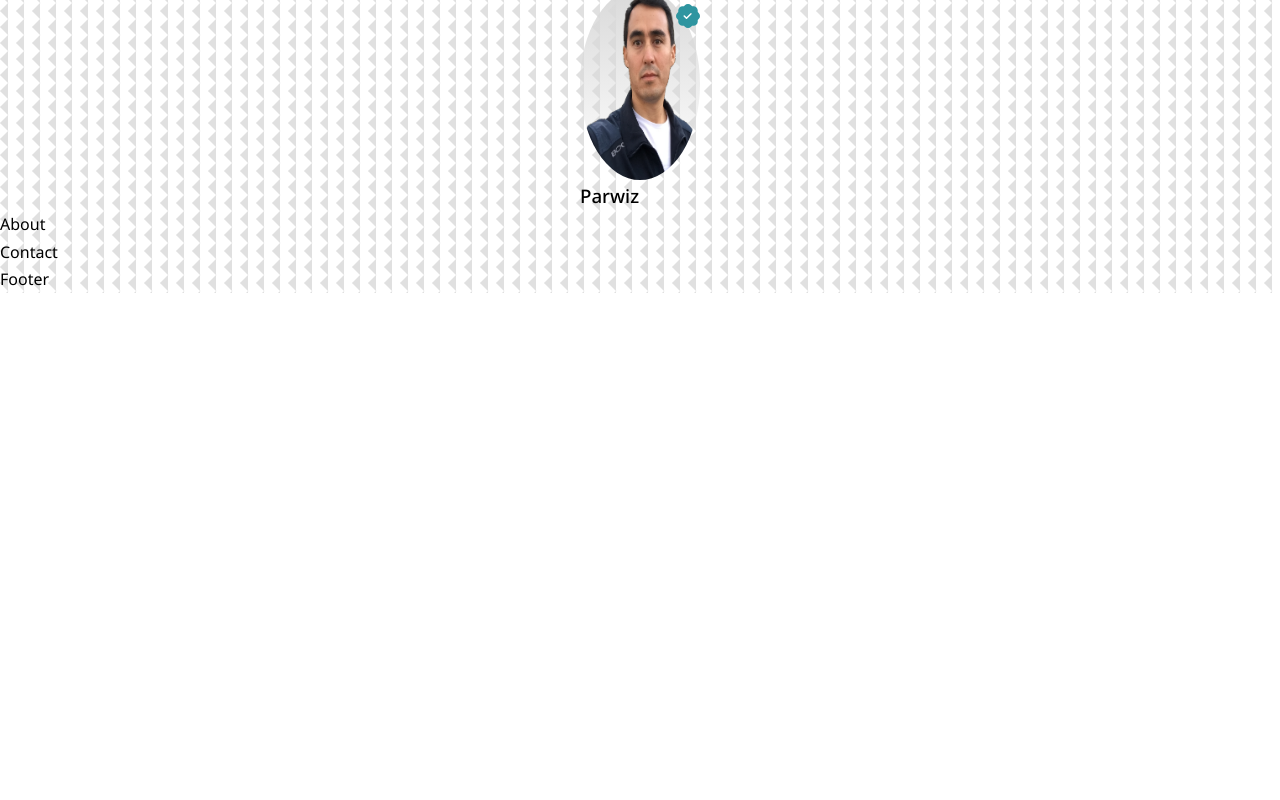
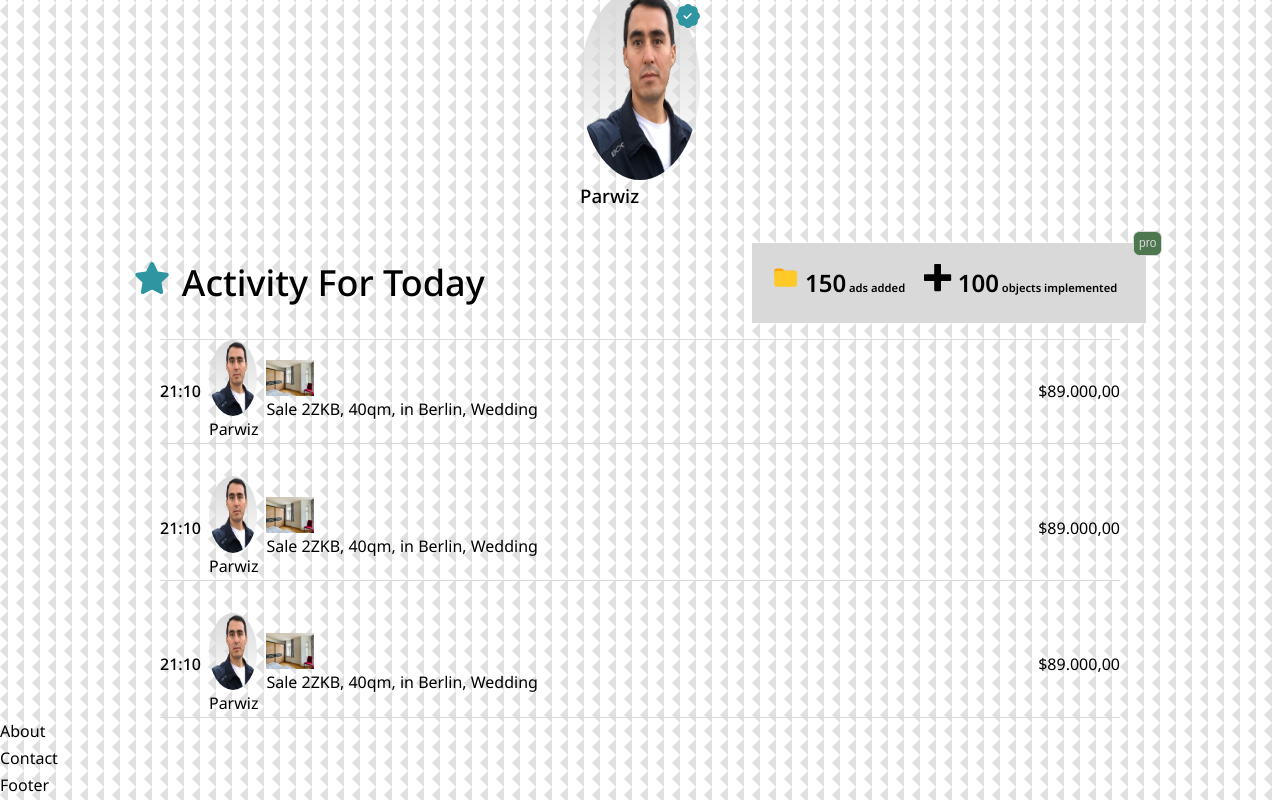
Before and after one commit to ashraftanin20/realtor-website, a React (Create React App) app: page / in a window 1280 px wide. Shown: the part 1021-1821 px from the top of the page. Before the commit the page ends 1314 px from the top, so only its background shows below. Built offline with nearby package versions, Linux system fonts and the light colour scheme.

Commit message:
implement top realtor frontend.

```diff
--- a/src/App.jsx
+++ b/src/App.jsx
@@ -5,13 +5,14 @@
 import { Header } from './components/header/Header';
 import { Realstate } from './components/realstate/Realstate';
 import { Realtor } from './components/realtor/Realtor';
-
+import { TopRealtors } from './components/topRealtors/TopRealtores';
 function App() {
   return (
     <>
         <Header />
         <Realstate />
         <Realtor />
+        <TopRealtors />
         <About />
         <Contact />
         <Footer />
--- /dev/null
+++ b/src/components/topRealtors/TopRealtores.jsx
@@ -0,0 +1,69 @@
+import React from 'react';
+import './top_realtors.css';
+import { FaStar } from 'react-icons/fa';
+import { FcFolder } from 'react-icons/fc';
+import { ImPlus } from 'react-icons/im';
+import { BsFillPatchCheckFill } from 'react-icons/bs';
+import topRealtors_image from '../../assets/realtor_image.png';
+import apartment_img from '../../assets/apartment2.jpg';
+
+export const TopRealtors = () => {
+  return (
+    <section id="topRealtors">
+        <div className="topRealtors__header">
+        <h2><i className="topRealtors__header-icon"><FaStar /></i>Activity For Today</h2>
+        <div className="summury">
+            <div className="summury__item">
+                <FcFolder className="activity_summury-icon"/> 150<small className='text__small'> ads added</small>
+            </div>
+            <div className="summury__item">
+                <ImPlus className="activity_summury-icon"/> 100<small className='text__small'> objects implemented</small>
+            </div>
+            <button type="button" className="btn btn-small">pro</button>
+        </div>
+
+        </div>
+      <div className="container topRealtors__container">
+            <div className="topRealtors__item">
+                <div className="topRealtors__item-details">
+                    <h4>21:10</h4>
+                    <div><img className="topRealtors__item-image realtor" src={topRealtors_image} alt="topRealtors"/>
+                    <p>Parwiz</p></div>
+                    <div><img className="topRealtors__item-image" src={apartment_img} alt="topRealtors"/>
+                    <p>Sale 2ZKB, 40qm, in Berlin, Wedding</p></div>
+                </div>
+                <div>
+                    $89.000,00
+                </div>
+            </div>
+            <div className="topRealtors__item">
+                <div className="topRealtors__item-details">
+                    <h4>21:10</h4>
+                    <div><img className="topRealtors__item-image realtor" src={topRealtors_image} alt="topRealtors"/>
+                    <p>Parwiz</p></div>
+                    <div><img className="topRealtors__item-image" src={apartment_img} alt="topRealtors"/>
+                    <p>Sale 2ZKB, 40qm, in Berlin, Wedding</p></div>
+
+                </div>
+                <div>
+                    $89.000,00
+                </div>
+            </div>
+            <div className="topRealtors__item">
+                <div className="topRealtors__item-details">
+                    <h4>21:10</h4>
+                    <div><img className="topRealtors__item-image realtor" src={topRealtors_image} alt="topRealtors"/>
+                    <p>Parwiz</p></div>
+                    <div><img className="topRealtors__item-image" src={apartment_img} alt="topRealtors"/>
+                    <p>Sale 2ZKB, 40qm, in Berlin, Wedding</p></div>
+                </div>
+                <div>
+                    $89.000,00
+                </div>
+            </div>
+        </div>
+
+
+    </section>
+  )
+}
--- /dev/null
+++ b/src/components/topRealtors/top_realtors.css
@@ -0,0 +1,105 @@
+#topRealtors {
+    margin-top: 2rem;
+}
+.topRealtors__header {
+    display: flex;
+    justify-content: space-around;
+    align-items: center;
+    font-weight: bolder;
+    font-size: 1.5rem;
+    margin-bottom: 1rem;
+}
+.topRealtors__header-icon {
+    color: var(--color-bg);
+    margin-right: 0.75rem;
+}
+.topRealtors__container {
+    display: flex;
+    gap: 2rem;
+    flex-wrap: wrap;
+}
+.topRealtors__container > div {
+    margin: 0 auto;
+}
+.summury {
+    display: flex;
+    justify-content: space-between;
+    flex-wrap: nowrap;
+    background: var(--color-primary);
+    padding: 1.2rem 0 1.2rem 0;
+}
+.summury__item {
+    padding-left: 1.2rem;
+    text-align: center;
+}
+
+.summury > .text__small {
+    position: relative;
+    top: 50%;
+    transform: translateY(-50%);
+}
+.activity_summury-icon {
+    font-size: 1.7rem;
+}
+.summury > button {
+    transform: translate(1rem, -2rem);
+}
+
+.topRealtors__item {
+    width: 100%;
+    display: flex;
+    justify-content: space-between;
+    align-items: center;
+    border-bottom: 1px solid var(--color-primary);
+    align-content: flex-start;
+}
+.topRealtors__item:first-child {
+    border-top: 1px solid var(--color-primary);
+}
+.topRealtors__item-details {
+    display: flex;
+    align-items: center;
+    gap: 0.5rem;
+}
+.topRealtors__item-image {
+    background: linear-gradient(var(--color-primary), transparent);
+    width: 3rem;
+    height: auto;
+    overflow: hidden;
+}
+.realtor {
+    border-radius: 50%;
+}
+@media screen and (max-width: 1024px) {
+    .topRealtors__header {
+        display: flex;
+        flex-direction: column;
+    }
+    .topRealtors__item {
+        flex-direction: column;
+        font-size: 0.9rem;
+    }
+
+}
+
+@media screen and (max-width: 760px) {
+    .topRealtors__header {
+        font-size: 0.9rem;
+    }
+    .summury {
+        flex-direction: column;
+        justify-content: center;
+        align-items: center;
+    }
+    .summury > button {
+        transform: translate(6rem, -6rem);
+    }
+    .topRealtors__item-details {
+        flex-direction: column;
+    }
+    .topRealtors__item-details > div {
+        display: flex;
+        align-items: center;
+        gap: 0.2rem;
+    }
+}
--- a/src/index.css
+++ b/src/index.css
@@ -74,6 +74,9 @@
 .text-light {
     color: var(--color-light);
 }
+.text__small {
+    font-size: 0.7rem;
+}
 
 a {
     color: var(--color-primary);
@@ -104,6 +107,13 @@
     background: var(--color-primary);
     color: var(--color-bg);
 }
+.btn-small {
+    width: fit-content;
+    height: fit-content;
+    background: var(--color-bg-dark);
+    padding: 0.3rem;
+    font-size: 0.75rem;
+}
 
 img {
     display: block;
```
Also changed, not shown: src/assets/apartment1.jpg (added), src/assets/apartment2.jpg (added).
